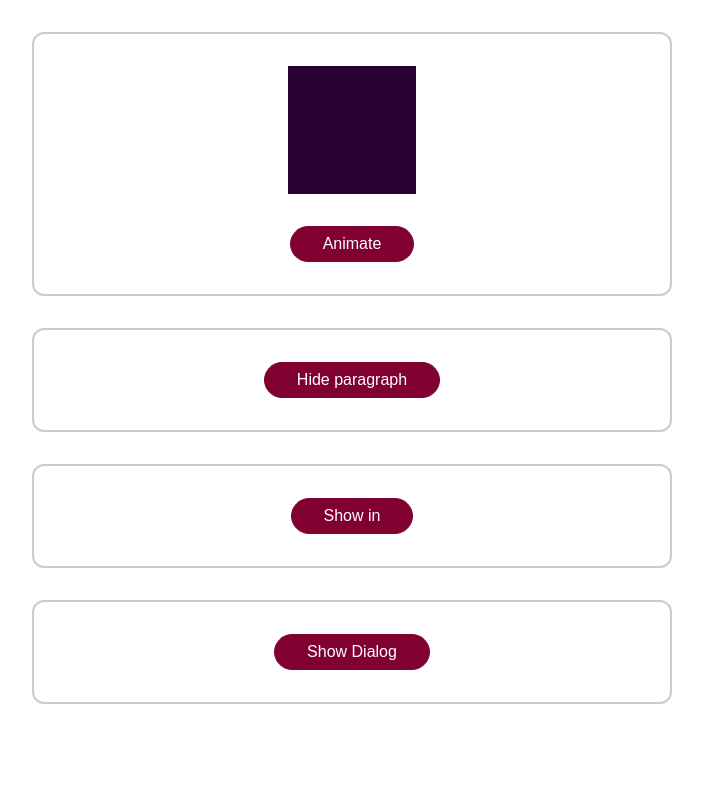
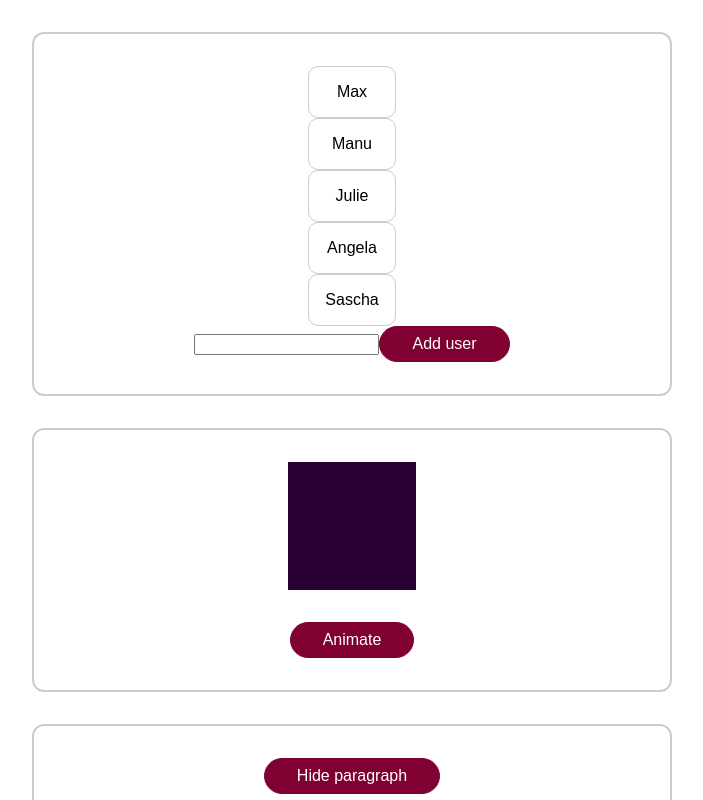
Before and after one commit to AnastasiiaYaitska/Vue3, a Vue app in the folder UdemyLesson14.Animation/animations-01-starting-setup/: page / in a window 1280 px wide. Shown: the top 800 px of the page, without its empty margins (288-991 px from the left). Built offline with nearby package versions, Linux system fonts and the light colour scheme.

Commit message:
transition group

```diff
--- a/UdemyLesson14.Animation/animations-01-starting-setup/src/App.vue
+++ b/UdemyLesson14.Animation/animations-01-starting-setup/src/App.vue
@@ -1,4 +1,7 @@
 <template>
+  <div class="container">
+    <users-list></users-list>
+  </div>
   <div class="container">
     <div class="block" :class="{ animate: isBlockAnimated }"></div>
     <button @click="animatedBlock">Animate</button>
@@ -36,7 +39,9 @@
 </template>
 
 <script>
+import UsersList from './components/UsersList.vue';
 export default {
+  components: { UsersList },
   data() {
     return {
       isBlockAnimated: false,
--- /dev/null
+++ b/UdemyLesson14.Animation/animations-01-starting-setup/src/components/UsersList.vue
@@ -0,0 +1,68 @@
+<template>
+  <transition-group tag="ul" name="user-list">
+    <li v-for="user in users" :key="user" @click="removeUser(user)">
+      {{ user }}
+    </li>
+  </transition-group>
+  <div>
+    <input type="text" v-model="newUser" />
+    <button @click="addUser">Add user</button>
+  </div>
+</template>
+
+<script>
+export default {
+  data() {
+    return {
+      users: ['Max', 'Manu', 'Julie', 'Angela', 'Sascha'],
+      newUser: '',
+    };
+  },
+  methods: {
+    addUser() {
+      this.users.unshift(this.newUser);
+    },
+    removeUser(user) {
+      this.users = this.users.filter((item) => user !== item);
+    },
+  },
+};
+</script>
+
+<style scoped>
+ul {
+  list-style: none;
+  margin: 0;
+  padding: 0;
+}
+li {
+  border: 1px solid #ccc;
+  text-align: center;
+  border-radius: 10px;
+  padding: 1rem;
+}
+.user-list-enter-from {
+  opacity: 0;
+  transform: translateX(-30px);
+}
+.user-list-enter-active {
+  transition: all 1s ease-in;
+}
+.user-list-enter-to,
+.user-list-leave-from {
+  opacity: 1;
+  transform: translateX(0);
+}
+.user-list-leave-active {
+  transition: all 1s ease-out;
+  position: absolute;
+}
+/* position absolute allow to move elements smoothly after one og elements was deleted  */
+.user-list-leave-to {
+  opacity: 0;
+  transform: translateX(30px);
+}
+.user-list-move {
+  transition: transform 1s ease;
+}
+</style>
```
